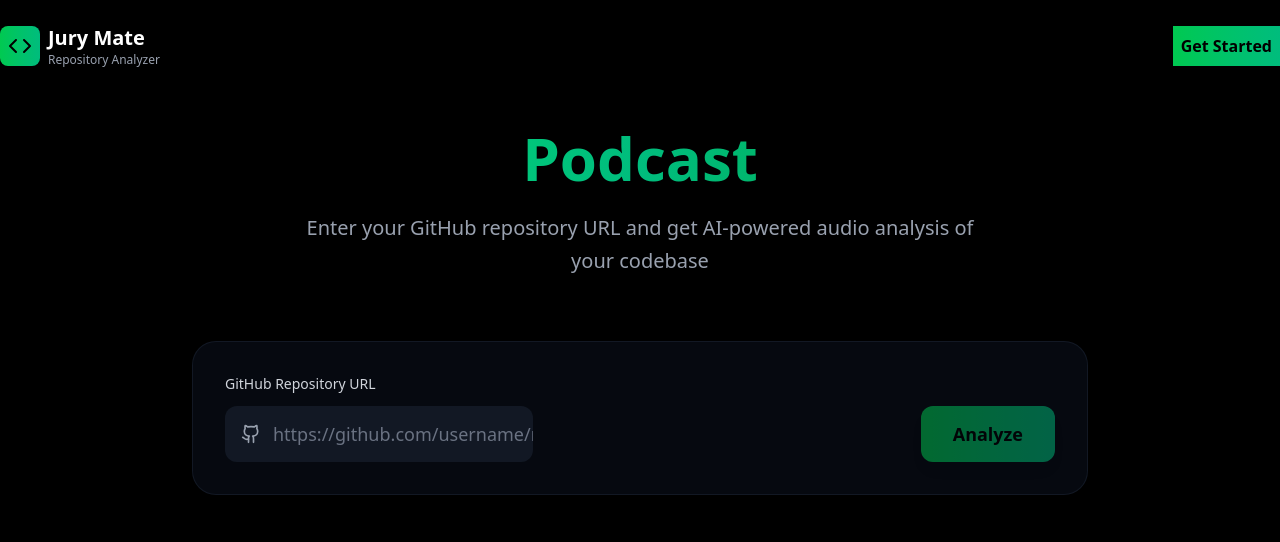
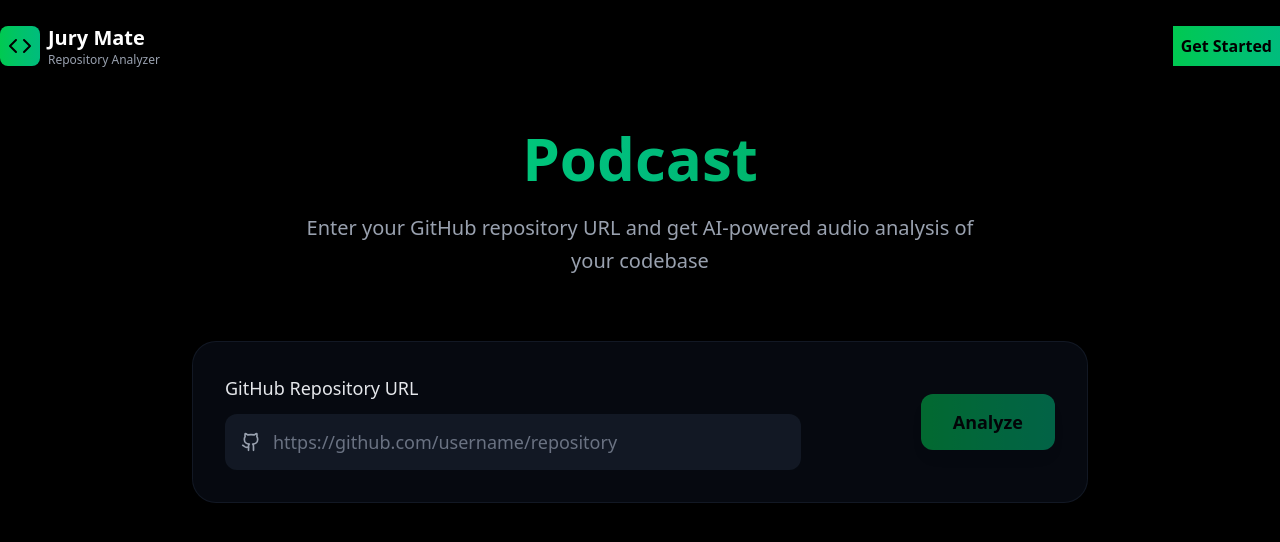
Before and after one commit to Pramod-325/jury_mate, a React app in the folder frontend/: page /podcast in a window 1280 px wide. Shown: the top 542 px of the page. Built offline with nearby package versions, Linux system fonts and the light colour scheme; the HTML template or start-up script is replaced by a standard one.

Commit message:
made changes to podcast file

```diff
--- a/frontend/src/pages/Podcast.jsx
+++ b/frontend/src/pages/Podcast.jsx
@@ -8,10 +8,24 @@ const Podcast = () => {
   const [isPlaying, setIsPlaying] = useState(false);
   const [isMicActive, setIsMicActive] = useState(false);
   const [analysisComplete, setAnalysisComplete] = useState(false);
+  const [error, setError] = useState('');
 
+  const isValidGithubUrl = (url) => {
+  const githubRegex = /^https:\/\/github\.com\/[\w-]+\/[\w.-]+\/?$/;
+  return githubRegex.test(url);
+};
   const handleAnalyze = async () => {
-    if (!githubUrl) return;
+      setError(''); // Clear previous errors
 
+  if (!githubUrl) {
+    setError('GitHub URL cannot be empty.');
+    return;
+  }
+
+  if (!isValidGithubUrl(githubUrl)) {
+    setError('Please enter a valid GitHub repository URL (e.g., https://github.com/user/repo).');
+    return;
+  }
     setIsAnalyzing(true);
     // Simulate analysis - replace with actual backend call
     setTimeout(() => {
@@ -47,9 +61,9 @@ return (
 
           {/* Input Section */}
           <div className="bg-gray-900/40 backdrop-blur-xl border border-gray-800/50 rounded-3xl p-8 mb-8 hover:border-green-500/30 transition-all duration-500">
-            <div className="flex flex-col md:flex-row gap-4 items-end">
+            <div className="flex flex-col md:flex-row gap-4 items-center">
               <div className="flex-1">
-                <label htmlFor="github-url" className="block text-sm font-medium text-gray-300 mb-3">
+                <label htmlFor="github-url" className="block text-lg font-medium text-gray-200 mb-3">
                   GitHub Repository URL
                 </label>
                 <div className="relative">
@@ -60,8 +74,11 @@ return (
                     placeholder="https://github.com/username/repository"
                     value={githubUrl}
                     onChange={(e) => setGithubUrl(e.target.value)}
-                    className="pl-12 h-14 bg-gray-800/50 border-gray-700 text-white placeholder:text-gray-500 focus:border-green-500 focus:ring-green-500/20 rounded-xl text-lg"
+                    className="px-12 w-xl h-14 bg-gray-800/50 border-gray-700 text-white placeholder:text-gray-500 focus:border-green-500 focus:ring-green-500/20 rounded-xl text-lg"
                   />
+                  {error && (
+  <p className="text-red-500 text-sm mt-2 ml-1">{error}</p>
+)}
                 </div>
               </div>
  <button
```
